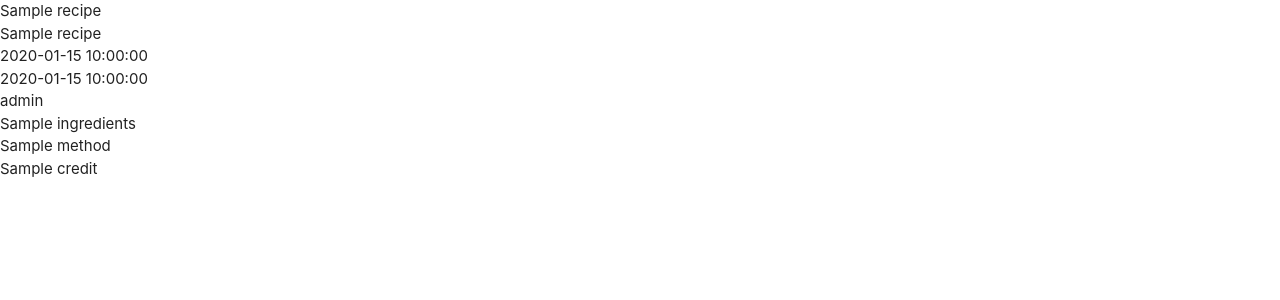
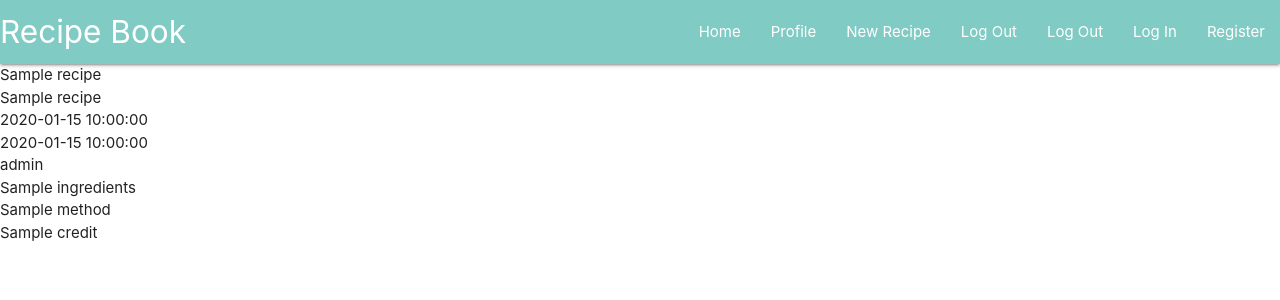
Before and after one commit to Jenkimdev/recipe-book, a Flask app: page / in a window 1280 px wide. Shown: the top 300 px of the page. Run offline with Flask 3, Linux system fonts and the light colour scheme; a database or web service that is not in the repository returns one stand-in record (values such as "Sample title"); some libraries are stand-ins or nearby versions.

Commit message:
Add navbar and mobile sidenav and linked to relevant pages/functions

```diff
--- a/static/js/script.js
+++ b/static/js/script.js
@@ -0,0 +1,3 @@
+$(document).ready(function(){
+    $(".sidenav").sidenav();
+  });
--- a/templates/base.html
+++ b/templates/base.html
@@ -14,6 +14,37 @@
 </head>
 <body>
 
+    <header>
+
+        <!-- Main Navigation Bar -->
+        <nav class="teal lighten-3">
+            <div class="nav-wrapper">
+              <a href="{{url_for('get_recipes')}}" class="brand-logo">Recipe Book</a>
+              <a href="#" data-target="mobile-demo" class="sidenav-trigger"><i class="fas fa-bars"></i></a>
+              <ul class="right hide-on-med-and-down">
+                <li><a href="{{url_for('get_recipes')}}">Home</a></li>
+                <li><a href="#">Profile</a></li>
+                <li><a href="#">New Recipe</a></li>
+                <li><a href="#">Log Out</a></li>
+                <li><a href="#">Log Out</a></li>
+                <li><a href="#">Log In</a></li>
+                <li><a href="#">Register</a></li>
+              </ul>
+            </div>
+        </nav>
+
+        <!-- Mobile Side Navigation Bar -->
+        <ul class="sidenav" id="mobile-demo">
+            <li><h4 class="center-align grey-text text-darken-3">Recipe Book</h4></li>
+            <li><a href="{{url_for('get_recipes')}}">Home</a></li>
+            <li><a href="#">Profile</a></li>
+            <li><a href="#">New Recipe</a></li>
+            <li><a href="#">Log Out</a></li>
+            <li><a href="#">Log In</a></li>
+            <li><a href="#">Register</a></li>
+        </ul>
+    </header>
+
     {% block content %}
     {% endblock %}
     <script src="https://cdnjs.cloudflare.com/ajax/libs/jquery/3.7.1/jquery.min.js" integrity="sha512-v2CJ7UaYy4JwqLDIrZUI/4hqeoQieOmAZNXBeQyjo21dadnwR+8ZaIJVT8EE2iyI61OV8e6M8PP2/4hpQINQ/g==" crossorigin="anonymous" referrerpolicy="no-referrer"></script>
```
